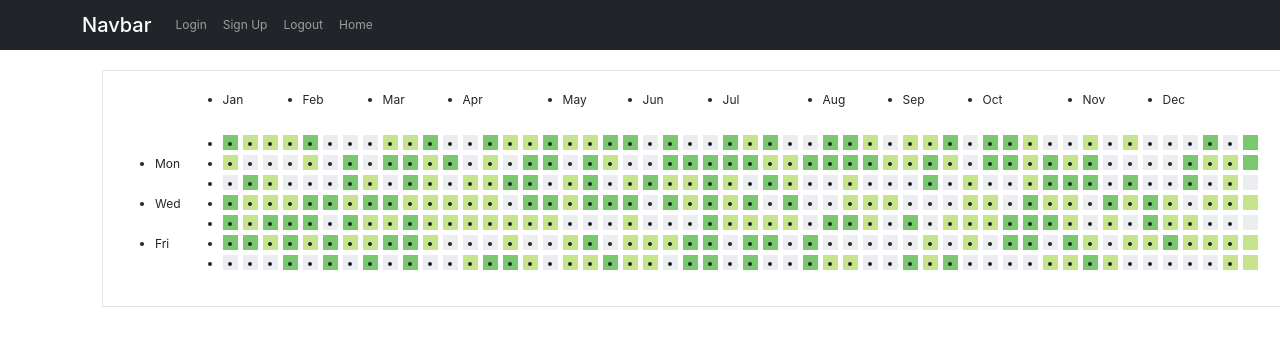
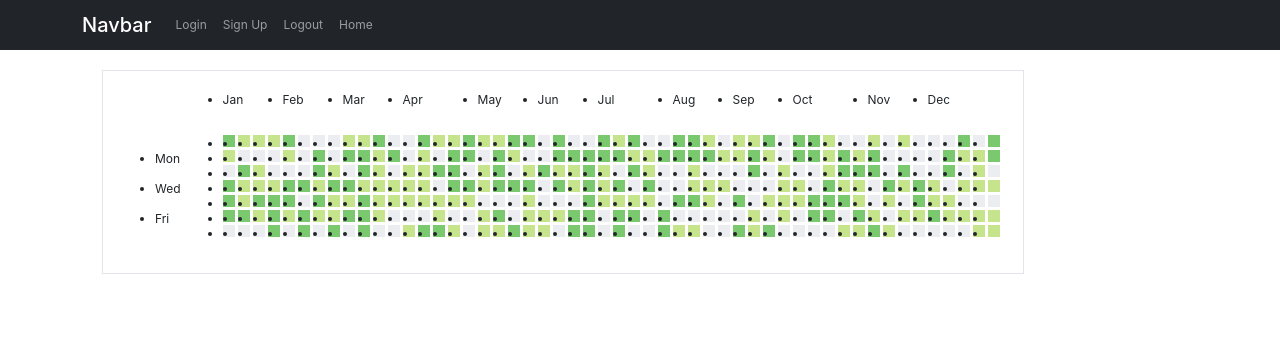
Before and after one commit to Aidan-Zamfir/Library-App, a Flask app: page /library in a window 1280 px wide. Shown: the top 350 px of the page. Run offline with Flask 3, Linux system fonts and the light colour scheme; the visitor is signed in with stand-in values (Sample User, id 1).

Commit message:
modified css

```diff
--- a/website/static/main.css
+++ b/website/static/main.css
@@ -1,7 +1,7 @@
 
 :root {
-  --square-size: 15px;
-  --square-gap: 5px;
+  --square-size: 12px;
+  --square-gap: 3px;
   --week-width: calc(var(--square-size) + var(--square-gap));
 }
 
--- a/website/templates/library.html
+++ b/website/templates/library.html
@@ -2,7 +2,7 @@
 {% block content %}
 <link rel="stylesheet" href="static/main.css">
 
-<div class="graph">
+<div class="graph" style="max-width: 100%; ">
     <ul class="months">
       <li>Jan</li>
       <li>Feb</li>
```
